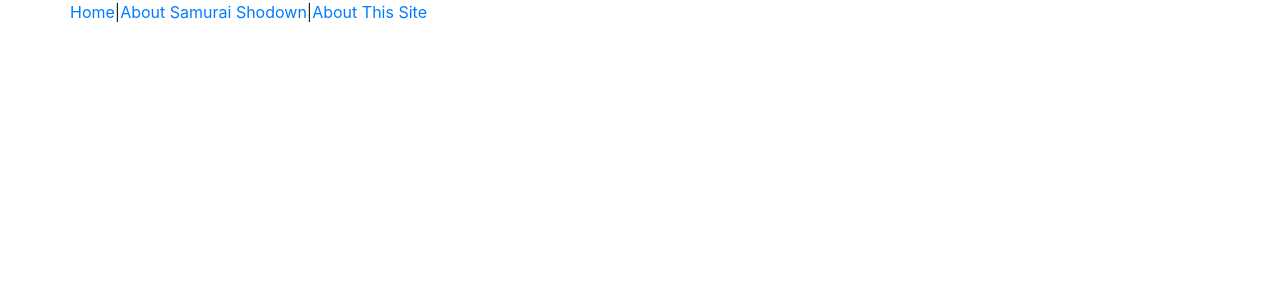
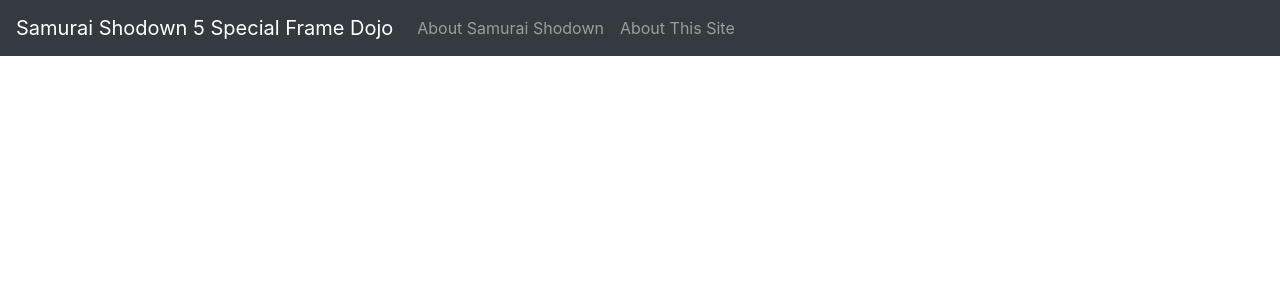
Before and after one commit to jmarkman/SamSho5-Frame-Dojo, a React (Create React App) app: page /about-game in a window 1280 px wide. Shown: the top 300 px of the page. Built offline with nearby package versions, Linux system fonts and the light colour scheme.

Commit message:
update SiteHeader component to use bootstrap

```diff
--- a/src/App.css
+++ b/src/App.css
@@ -1,3 +1,3 @@
-.SamShoApp {
-  text-align: center;
+body {
+  padding-top: 70px;
 }
--- a/src/App.tsx
+++ b/src/App.tsx
@@ -6,9 +6,11 @@ import MainRoute from './components/common/MainRoute';
 
 const App: React.FC = () => {
   return (
-    <div className="container">
+    <div>
       <SiteHeader />
-      <MainRoute />
+      <div className="container">
+        <MainRoute />
+      </div>
     </div>
   )
 };
--- a/src/components/CharacterDetail.tsx
+++ b/src/components/CharacterDetail.tsx
@@ -25,7 +25,7 @@ export const CharacterDetail = ({ match }: RouteComponentProps<UrlInfo>) => {
     }, [match.params.character]);
 
     return (
-        <div>
+        <div className="container">
             <CharacterDescription character={charDetails} />
             {charDetails?.Moves?.map(m => <MoveDetails move={m} />)}
         </div>
--- a/src/components/common/SiteHeader.tsx
+++ b/src/components/common/SiteHeader.tsx
@@ -3,9 +3,15 @@ import { Link } from 'react-router-dom';
 import './SiteHeader.css'
 
 const SiteHeader = () => (
-    <div className="row">
-        <Link to='/'><p>Home</p></Link> | <Link to="/about-game"><p>About Samurai Shodown</p></Link> | <Link to="/about-site"><p>About This Site</p></Link>
-    </div>
+    <nav className="navbar navbar-expand-md navbar-dark fixed-top bg-dark">
+        <Link to='/' className="navbar-brand">Samurai Shodown 5 Special Frame Dojo</Link>
+        <div className="collapse navbar-collapse" id="navbarCollapse">
+            <ul className="navbar-nav mr-auto">
+                <Link to="/about-game" className="nav-link">About Samurai Shodown</Link>
+                <Link to="/about-site" className="nav-link">About This Site</Link>
+            </ul>
+        </div>
+    </nav>
 );
 
 export default SiteHeader;
```
